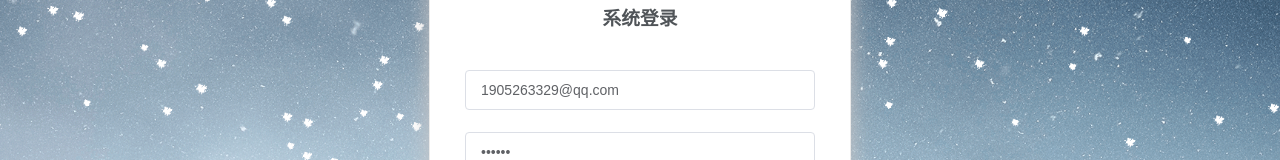
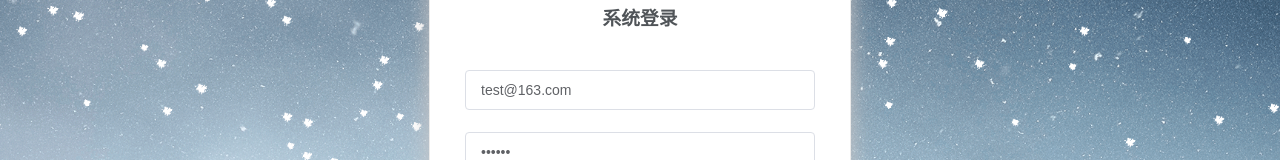
Before and after one commit to JDKAPI/Knowledge-card-front-end, a Vue app in the folder kmvue/: page /login in a window 1280 px wide. Shown: the part 123-283 px from the top of the page. Built offline with nearby package versions, Linux system fonts and the light colour scheme.

Commit message:
默认登录账户 消息提示 注册用户名

```diff
--- a/kmvue/src/components/Login.vue
+++ b/kmvue/src/components/Login.vue
@@ -29,7 +29,7 @@ import axios from 'axios'
         data () {
             return {
                 loginForm: {
-                    username: '1905263329@qq.com',
+                    username: 'test@163.com',
                     password: '123456'
                 },
                 responseResult: []
--- a/kmvue/src/components/Register.vue
+++ b/kmvue/src/components/Register.vue
@@ -62,7 +62,6 @@
         rules: {
           usename: [
             { required: true, message: '请输入用户名', trigger: 'blur' },
-            { min: 3, max: 5, message: '长度在 3 到 5 个字符', trigger: 'blur' }
           ],
           password: [
             { required: true, message: '请输入密码', trigger: 'blur' },
--- a/kmvue/src/components/notice/Notice.vue
+++ b/kmvue/src/components/notice/Notice.vue
@@ -13,7 +13,10 @@
               <el-button  style="float: right; border: none" @click="readed(item.id)">已读</el-button>
             </div>
             <div>
-              <span style="float:left;">{{item.notifier}}{{item.typeName}}</span>
+              <span style="float:left;font-size: 25px">{{item.notifierName}}
+               <span style="margin-left: 15px;font-size: 20px">{{item.typeName}}</span>
+                <span style="margin-left: 15px;font-size: 20px">{{item.cardName}}</span>
+              </span>
             </div>
           </el-card>
       </div>
```
